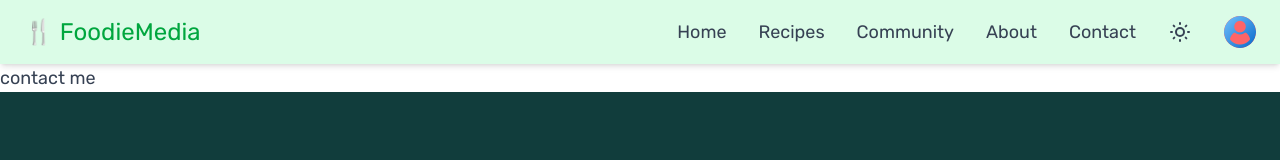
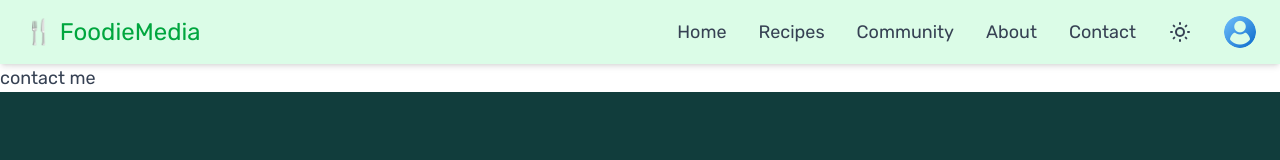
Before and after one commit to shiba-murmu/Discover-your-recipe, a React (Vite) app in the folder frontend/: page /contact in a window 1280 px wide. Shown: the top 160 px of the page. Built offline with nearby package versions, Linux system fonts and the light colour scheme.

Commit message:
clear bg color

```diff
--- a/frontend/src/components/Header/Navigation_bar.jsx
+++ b/frontend/src/components/Header/Navigation_bar.jsx
@@ -55,7 +55,7 @@ export default function Navigation_bar() {
                         <DarkModeToggle />
                     </li>
 
-                    <li className="hover:text-green-600 bg-red-400 w-8 h-8 rounded-full cursor-pointer flex items-center justify-center">
+                    <li className="hover:text-green-600 w-8 h-8 rounded-full cursor-pointer flex items-center justify-center">
                         <Link to={'/profile'}>
                             <img
                                 src={profile_img}
```
